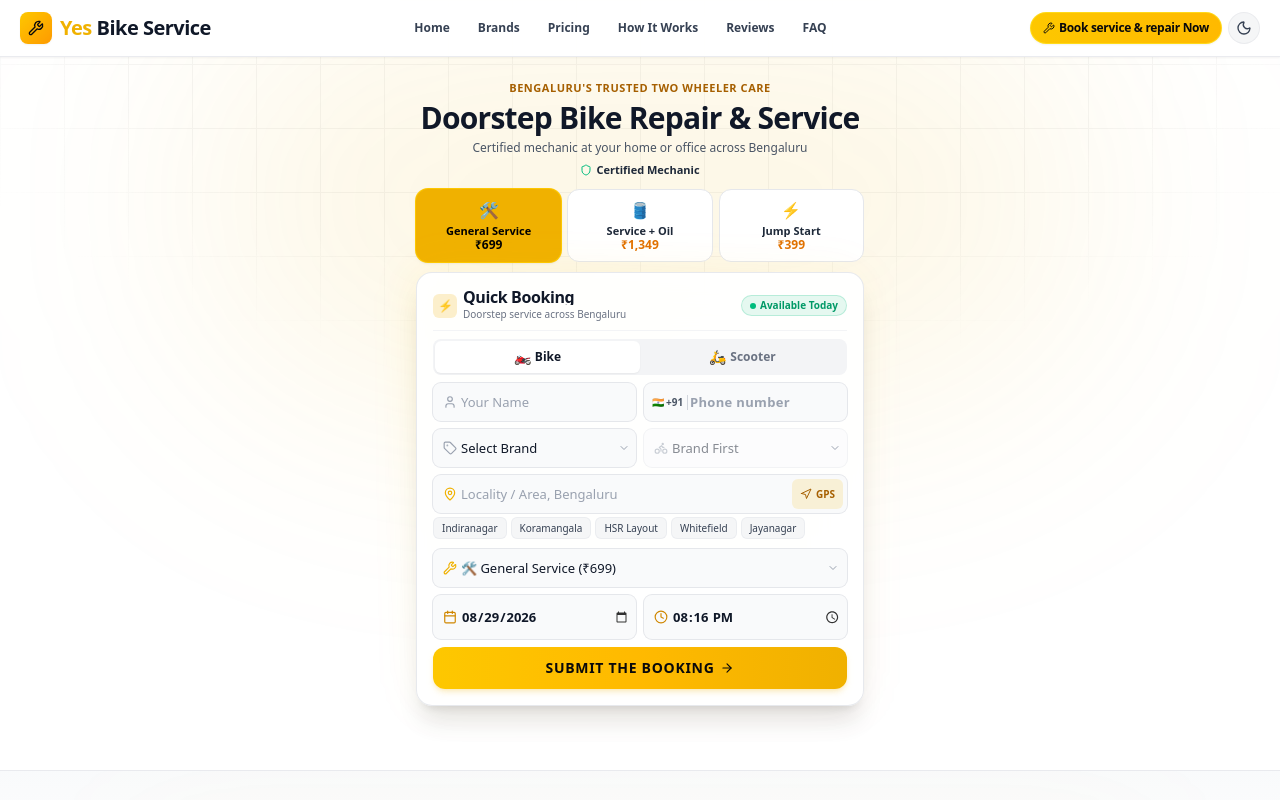
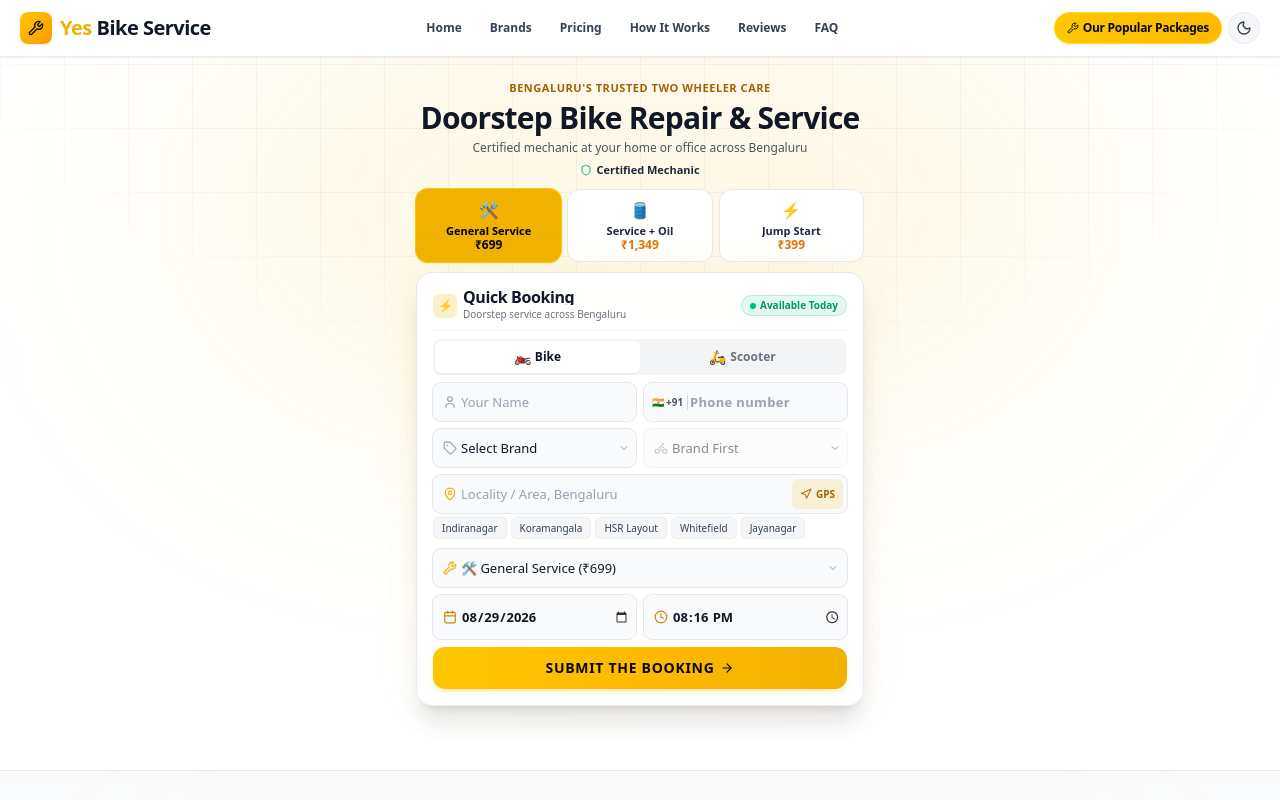
Before and after one commit to bikeservice134-wq/Yes-bike-repair-, a React (Vite) app: page / in a window 1280 px wide. Shown: the top 800 px of the page. Built offline with nearby package versions, Linux system fonts and the light colour scheme.

Commit message:
refactor(nav): update CTA to scroll to pricing section
Changed the primary navigation button to navigate users to the pricing section instead of the booking form to better align with user conversion flow.

```diff
--- a/src/App.tsx
+++ b/src/App.tsx
@@ -707,21 +707,21 @@
               type="button"
               onClick={() => {
                 setIsMobileMenuOpen(false);
-                const el = document.getElementById('booking-form');
+                const el = document.getElementById('pricing');
                 if (el) {
                   el.scrollIntoView({ behavior: 'smooth' });
                 } else {
                   setCurrentView('home');
                   setTimeout(() => {
-                    document.getElementById('booking-form')?.scrollIntoView({ behavior: 'smooth' });
+                    document.getElementById('pricing')?.scrollIntoView({ behavior: 'smooth' });
                   }, 100);
                 }
               }}
               className="inline-flex items-center justify-center gap-1 bg-gradient-to-r from-yellow-400 to-amber-400 hover:from-yellow-300 hover:to-amber-300 text-zinc-950 px-2 sm:px-3 py-1 sm:py-1.5 rounded-full font-extrabold text-[9.5px] sm:text-[11px] lg:text-xs tracking-tight shadow-xs border border-yellow-300/80 transition-all active:scale-95 min-h-[28px] sm:min-h-[32px] whitespace-nowrap cursor-pointer"
-              aria-label="Book service & repair Now"
+              aria-label="Our Popular Packages"
             >
               <Wrench className="w-2.5 h-2.5 sm:w-3 sm:h-3 text-zinc-950 shrink-0" />
-              <span>Book service & repair Now</span>
+              <span>Our Popular Packages</span>
             </button>
 
             <button
@@ -777,13 +777,13 @@
                   type="button"
                   onClick={() => {
                     setIsMobileMenuOpen(false);
-                    const el = document.getElementById('booking-form');
+                    const el = document.getElementById('pricing');
                     if (el) {
                       el.scrollIntoView({ behavior: 'smooth' });
                     } else {
                       setCurrentView('home');
                       setTimeout(() => {
-                        document.getElementById('booking-form')?.scrollIntoView({ behavior: 'smooth' });
+                        document.getElementById('pricing')?.scrollIntoView({ behavior: 'smooth' });
                       }, 100);
                     }
                   }}
@@ -791,7 +791,7 @@
                 >
                   <span className="w-2 h-2 rounded-full bg-emerald-600 animate-pulse"></span>
                   <Wrench className="w-4 h-4 text-zinc-950" />
-                  <span>Book service & repair Now</span>
+                  <span>Our Popular Packages</span>
                   <ArrowRight className="w-4 h-4 text-zinc-950" />
                 </button>
                 <a
```
